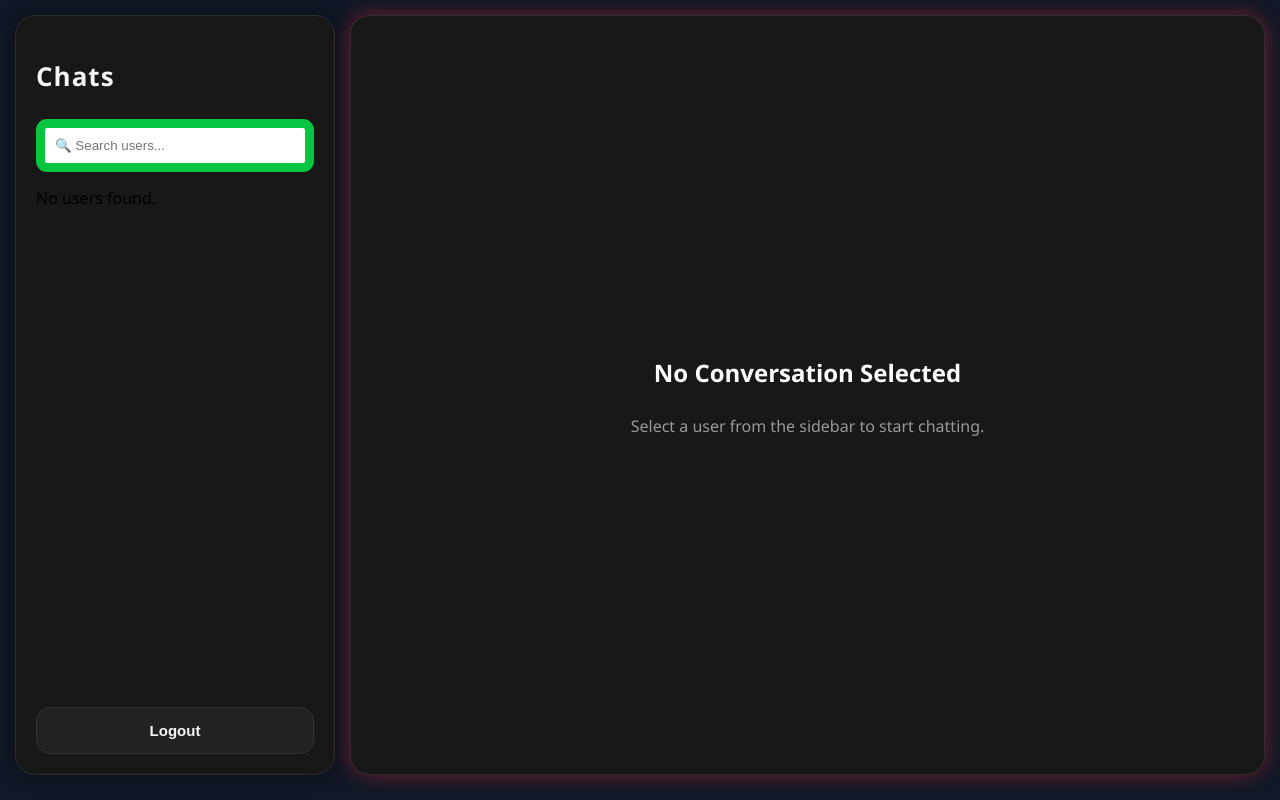
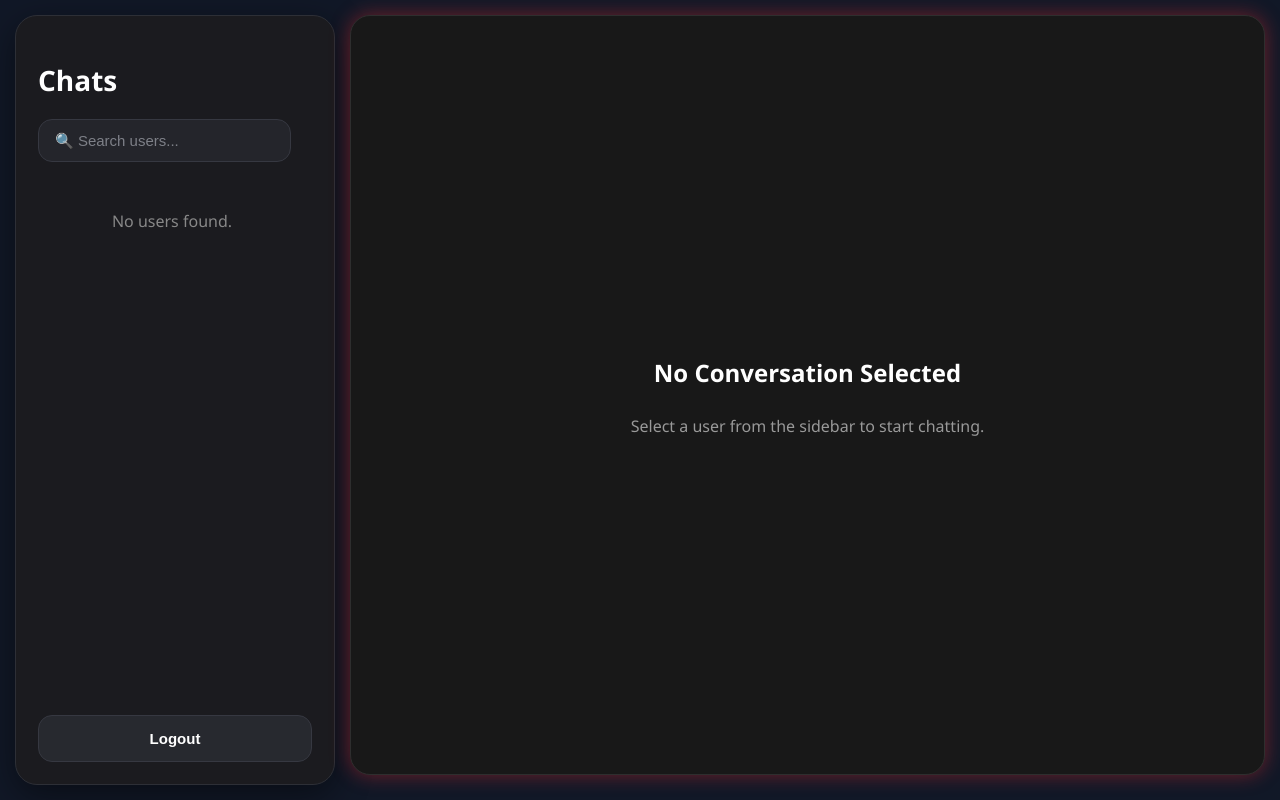
Before and after one commit to nin47097-hub/realtime-chat-app, a React (Vite) app in the folder client/: page /chat in a window 1280 px wide. Built offline with nearby package versions, Linux system fonts and the light colour scheme; no server answers; sample sign-in values are in the browser's storage.

Commit message:
Update Sidebar.css

```diff
--- a/client/src/components/Sidebar.css
+++ b/client/src/components/Sidebar.css
@@ -1,192 +1,145 @@
-
-
 .sidebar {
-
     width: 320px;
-    height: 95vh;
+    height: calc(100vh - 30px);
 
     margin: 15px;
-    padding: 20px;
+    padding: 22px;
 
-    background: #181818;
-
-    border: 1px solid #2E2E2E;
-    border-radius: 20px;
+    background: #1B1B1F;
+    border: 1px solid #2D2F36;
+    border-radius: 22px;
 
     display: flex;
     flex-direction: column;
 
     box-sizing: border-box;
 
-    box-shadow: 0 0 20px rgba(0,0,0,.45);
-
+    box-shadow:
+        0 10px 35px rgba(0,0,0,.45);
 }
 
-
-
-.users-container {
-
-    flex: 1;
-
-    overflow-y: auto;
-
-    padding-right: 5px;
-
+.sidebar-title{
+    color:#FFFFFF;
+    font-size:28px;
+    font-weight:700;
+    margin-bottom:20px;
 }
 
+.searchinput{
+    width:80%;
+    padding:12px 16px;
 
+    background:#24252B;
+    border:1px solid #363841;
+    border-radius:14px;
+
+    color:white;
+    font-size:15px;
+
+    outline:none;
+
+    margin-bottom:18px;
+
+    transition:.25s;
+}
+
+.searchinput::placeholder{
+    color:#7E8088;
+}
+
+.searchinput:focus{
+    border-color:#00D9FF;
+    box-shadow:0 0 0 4px rgba(0,217,255,.15);
+}
+
+.users-container{
+    flex:1;
+    overflow-y:auto;
+    padding-right:6px;
+}
 
 .users-container::-webkit-scrollbar{
-
     width:6px;
-
-}
-
-.users-container::-webkit-scrollbar-track{
-
-    background:transparent;
-
 }
 
 .users-container::-webkit-scrollbar-thumb{
-
-    background:#3A3A3A;
-
+    background:#3D4048;
     border-radius:20px;
-
 }
 
 .users-container::-webkit-scrollbar-thumb:hover{
-
-    background:#555;
-
+    background:#5A5E68;
 }
-
-
-
-
-.sidebar-title{
-
-    color:#F5F5F5;
-
-    font-size:26px;
-
-    font-weight:700;
-
-    letter-spacing:1px;
-
-    margin-bottom:25px;
-
-}
-
-
-
 
 .user-card{
 
-    background:#222222;
+    background:#25262C;
 
-    border:1px solid #2E2E2E;
+    border:1px solid transparent;
 
-    border-radius:18px;
+    border-radius:16px;
 
     padding:16px;
 
-    margin-bottom:14px;
+    margin-bottom:12px;
 
     cursor:pointer;
 
     transition:.25s;
-
 }
 
 .user-card:hover{
 
-    transform:translateY(-3px);
+    transform:translateY(-2px);
 
-    background:#2C2C2C;
+    background:#2D2F36;
 
-    border-color:#00E5FF;
+    border-color:#00D9FF;
 
     box-shadow:
-        0 0 12px rgba(0,229,255,.18);
-
+        0 10px 25px rgba(0,217,255,.12);
 }
 
-
-
-
 .user-header{
-
     display:flex;
-
     align-items:center;
-
-    gap:10px;
-
+    gap:12px;
 }
 
-
 .status{
-
     width:12px;
-
     height:12px;
-
     border-radius:50%;
-
 }
 
 .online{
-
-    background:#00FF88;
-
-    box-shadow:
-        0 0 8px #00FF88;
-
+    background:#00E676;
+    box-shadow:0 0 12px rgba(0,230,118,.8);
 }
 
 .offline{
-
-    background:#666666;
-
+    background:#64666C;
 }
 
-
-
 .user-name{
-
+    color:white;
+    font-size:16px;
+    font-weight:600;
     margin:0;
-
-    color:#F5F5F5;
-
-    font-size:17px;
-
-    font-weight:600;
-
 }
 
-
-
-
 .user-email{
-
-    display:block;
-
     margin-top:6px;
-
-    margin-left:22px;
-
-    color:#A0A0A0;
-
+    margin-left:24px;
+    color:#A6A8AF;
     font-size:13px;
-
 }
 
+.logout-btn{
 
+    margin-top:15px;
 
-
-.logout-btn{
+    width:100%;
 
     padding:14px;
 
@@ -194,9 +147,9 @@
 
     border-radius:14px;
 
-    background:#222222;
+    background:#27292F;
 
-    color:#F5F5F5;
+    color:white;
 
     font-size:15px;
 
@@ -204,39 +157,68 @@
 
     cursor:pointer;
 
+    border:1px solid #363841;
+
     transition:.25s;
-
-    border:1px solid #333333;
-
 }
 
 .logout-btn:hover{
 
-    background:#C62828;
+    background:#D32F2F;
 
-    border-color:#FF5C5C;
+    border-color:#EF5350;
 
-    box-shadow:
-        0 0 12px rgba(255,0,0,.25);
-
+    box-shadow:0 8px 20px rgba(255,0,0,.25);
 }
 
+*{
+    transition:.2s ease;
+}
+.avatar{
+    width:48px;
+    height:48px;
 
+    border-radius:50%;
 
-*{
+    background:#00D9FF;
 
-    transition:.2s;
+    color:white;
 
+    display:flex;
+
+    align-items:center;
+
+    justify-content:center;
+
+    font-size:18px;
+
+    font-weight:bold;
+
+    flex-shrink:0;
 }
 
+.user-info{
+    flex:1;
+}
 
-.searchinput {
-    width: 100%;
-    padding: 10px;
-    margin-bottom: 15px;
-    border: 9px solid #05c542;
-    border-radius: 11px;
-    outline:red;
-    box-sizing: border-box;
-    color: rgb(15, 15, 31);
+.name-row{
+    display:flex;
+    justify-content:space-between;
+    align-items:center;
 }
+
+.online-text{
+    color:#00E676;
+    font-size:12px;
+}
+
+.offline-text{
+    color:#8E8E8E;
+    font-size:12px;
+}
+
+.no-users{
+    color:#888;
+    text-align:center;
+    margin-top:30px;
+}
```
